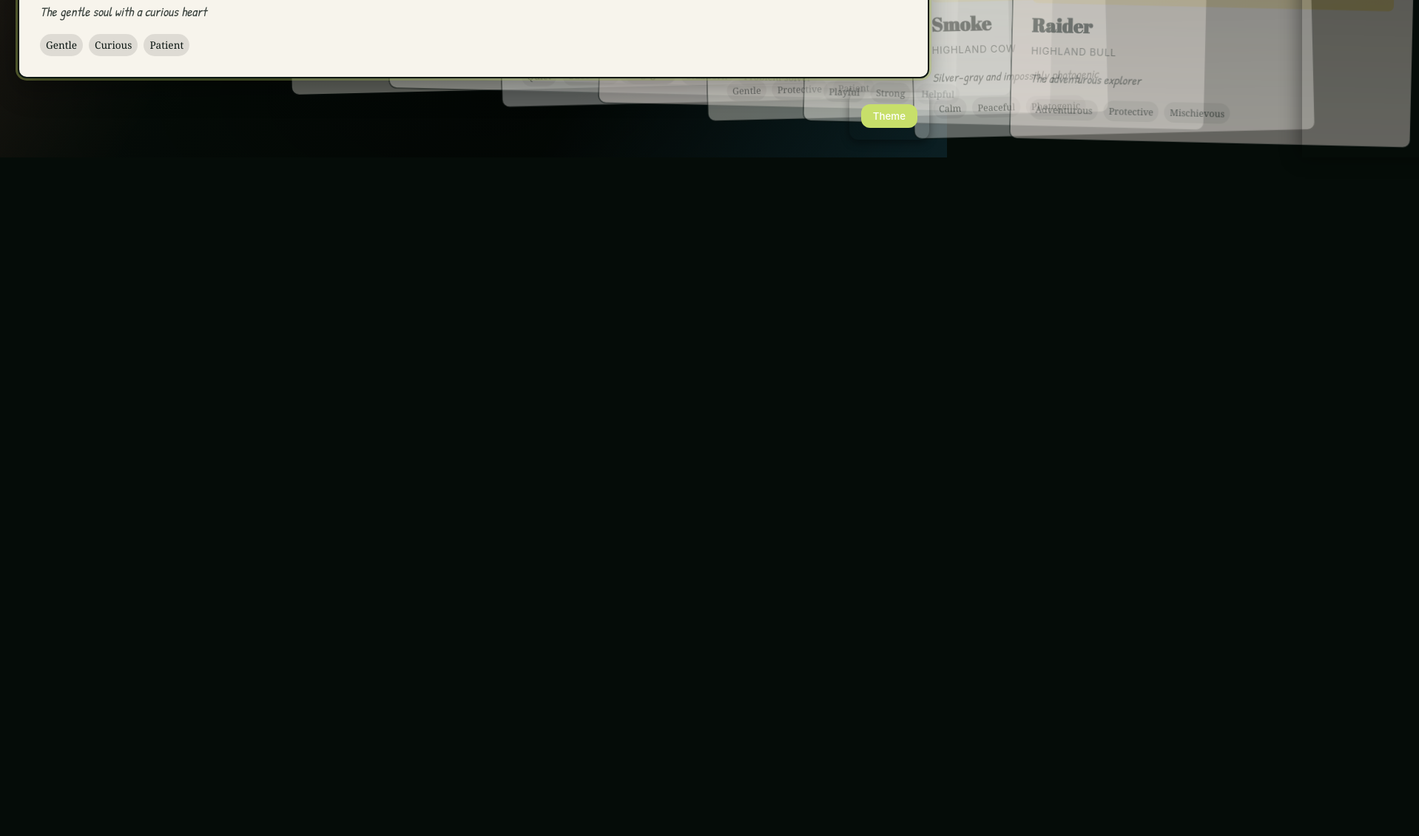
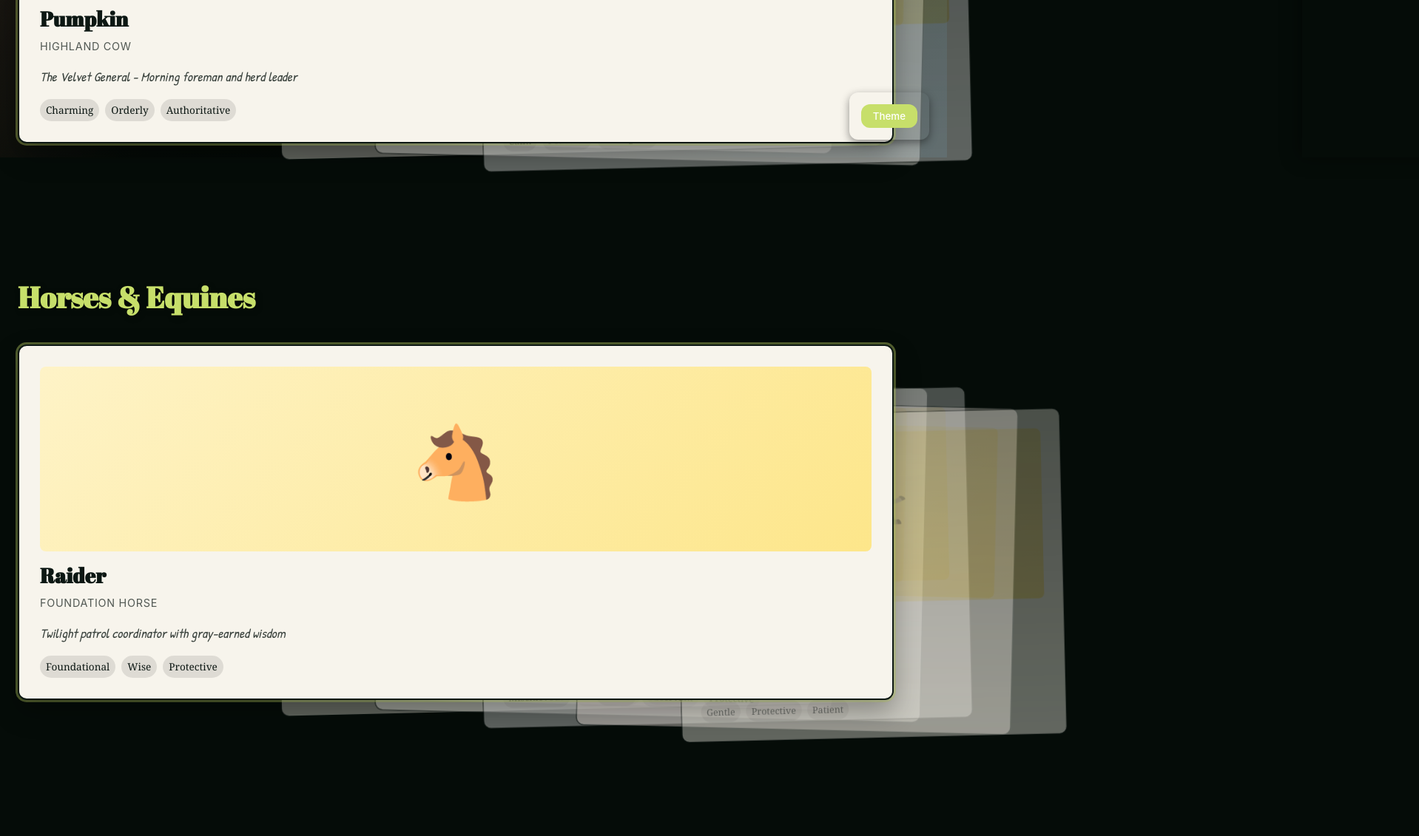
Before and after one commit to Warlockobama/ThornkyKnolls, a plain HTML site: page hybrid-site/index.html in a window 1280 px wide. Shown: the part 587-1718 px from the top of the page at 74% size, 1918 px wide, since content can reach past the window. Before the commit the page ends 869 px from the top, so only its background shows below. Drawn offline with nearby package versions, Linux system fonts and the light colour scheme.

Commit message:
Add category separation for cattle vs equines and update animal data
- Updated animals.json with correct species and added category field
  - Fixed Raider from "Highland Bull" to "Foundation Horse"
  - Added Gus (Highland Bull) and Mabel (Horse) from stacked-site
  - All animals now have category: "cattle" or "equine"
- Updated JavaScript to render animals by category
  - Modified renderAnimalCards() to create separate sections
  - Updated positionCards() to work with category-specific decks
  - Cards now grouped as "Highland Cattle" and "Horses & Equines"
- Added category-title styling in CSS
- Updated Pumpkin fragment with accurate content from stacked-site
- Created fragment files for Gus and Mabel

Co-Authored-By: Claude Sonnet 4.5 <noreply@anthropic.com>

```diff
--- a/hybrid-site/css/styles.css
+++ b/hybrid-site/css/styles.css
@@ -224,6 +224,19 @@ p {
 }
 
 /* ==================== Stacked Card Deck ==================== */
+.category-section {
+  margin-bottom: var(--space-3xl);
+}
+
+.category-title {
+  font-family: var(--font-heading);
+  font-size: 2.5rem;
+  color: var(--accent-primary);
+  margin-bottom: var(--space-lg);
+  text-align: left;
+  text-shadow: 2px 2px 8px rgba(0, 0, 0, 0.3);
+}
+
 .deck,
 .cards-grid {
   position: relative;
--- a/hybrid-site/data/animals.json
+++ b/hybrid-site/data/animals.json
@@ -4,25 +4,27 @@
       "id": "pumpkin",
       "name": "Pumpkin",
       "species": "Highland Cow",
+      "category": "cattle",
       "emoji": "🐄",
       "photo": "gallery/pumpkin-red-highland.webp",
       "thumb": "gallery/thumbs/pumpkin-red-highland.webp",
-      "tagline": "The gentle soul with a curious heart",
-      "arrived": "October 2024",
-      "personality": ["Gentle", "Curious", "Patient"],
-      "favoriteFood": "Apples (especially from the orchard tree)",
+      "tagline": "The Velvet General - Morning foreman and herd leader",
+      "arrived": "Early Spring 2024",
+      "personality": ["Charming", "Orderly", "Authoritative"],
+      "favoriteFood": "Apple slices dusted with rolled oats",
       "fragment": "animals/pumpkin.html"
     },
     {
       "id": "lebella",
       "name": "Lebella",
       "species": "Highland Cow",
+      "category": "cattle",
       "emoji": "🐄",
       "photo": "gallery/labella-rustic-field.webp",
       "thumb": "gallery/thumbs/labella-rustic-field.webp",
-      "tagline": "The wise matriarch who keeps everyone in line",
+      "tagline": "Matriarch in Motion - Storm inspector and protector",
       "arrived": "June 2024",
-      "personality": ["Protective", "Maternal", "Leader"],
+      "personality": ["Protective", "Watchful", "Caring"],
       "favoriteFood": "Fresh hay and sweet grain",
       "fragment": "animals/lebella.html"
     },
@@ -30,58 +32,133 @@
       "id": "anabella",
       "name": "Anabella",
       "species": "Young Highland Calf",
+      "category": "cattle",
       "emoji": "🐄",
       "photo": "gallery/anabella-calf-trail.webp",
       "thumb": "gallery/thumbs/anabella-calf-trail.webp",
-      "tagline": "The playful youngster always up to mischief",
+      "tagline": "First Calf, Fast Learner - Youngest explorer",
       "arrived": "March 2025",
-      "personality": ["Playful", "Energetic", "Fearless"],
-      "favoriteFood": "Milk and nibbles of grass",
+      "personality": ["Curious", "Playful", "Fearless"],
+      "favoriteFood": "Milk and meadow grass",
       "fragment": "animals/anabella.html"
+    },
+    {
+      "id": "gus",
+      "name": "Gus",
+      "species": "Highland Bull",
+      "category": "cattle",
+      "emoji": "🐄",
+      "photo": null,
+      "thumb": null,
+      "tagline": "Breakfast Club Forever - Ceremonial grain coordinator",
+      "arrived": "Fall 2023",
+      "personality": ["Strategic", "Ceremonial", "Organized"],
+      "favoriteFood": "Grain with red apple slice on top",
+      "fragment": "animals/gus.html"
+    },
+    {
+      "id": "smoke",
+      "name": "Smoke",
+      "species": "Highland Cow",
+      "category": "cattle",
+      "emoji": "🐄",
+      "photo": null,
+      "thumb": null,
+      "tagline": "Silver-gray keeper of barn lore",
+      "arrived": "July 2024",
+      "personality": ["Calm", "Peaceful", "Photogenic"],
+      "favoriteFood": "Fresh grass from the hillside",
+      "fragment": "animals/smoke.html"
+    },
+    {
+      "id": "raider",
+      "name": "Raider",
+      "species": "Foundation Horse",
+      "category": "equine",
+      "emoji": "🐴",
+      "photo": null,
+      "thumb": null,
+      "tagline": "Twilight patrol coordinator with gray-earned wisdom",
+      "arrived": "Ranch Founding 2020",
+      "personality": ["Foundational", "Wise", "Protective"],
+      "favoriteFood": "Warm mash with turmeric and cinnamon",
+      "fragment": "animals/raider.html"
+    },
+    {
+      "id": "hugo",
+      "name": "Hugo",
+      "species": "Draft Horse",
+      "category": "equine",
+      "emoji": "🐴",
+      "photo": null,
+      "thumb": null,
+      "tagline": "Switchback Student - Learning trails with trust",
+      "arrived": "August 2024",
+      "personality": ["Cautious", "Brave", "Trusting"],
+      "favoriteFood": "Carrot coins dipped in molasses water",
+      "fragment": "animals/hugo.html"
+    },
+    {
+      "id": "mabel",
+      "name": "Mabel",
+      "species": "Horse",
+      "category": "equine",
+      "emoji": "🐴",
+      "photo": null,
+      "thumb": null,
+      "tagline": "The Puddle Prima Donna - Dramatic and theatrical",
+      "arrived": "Spring 2024",
+      "personality": ["Dramatic", "Vain", "Queenly"],
+      "favoriteFood": "Dry treats (absolutely no water involved)",
+      "fragment": "animals/mabel.html"
+    },
+    {
+      "id": "willow",
+      "name": "Willow",
+      "species": "Mule",
+      "category": "equine",
+      "emoji": "🐴",
+      "photo": null,
+      "thumb": null,
+      "tagline": "The Barn Boss - Schedule-conscious organizer",
+      "arrived": "April 2024",
+      "personality": ["Intelligent", "Organized", "Precise"],
+      "favoriteFood": "Hay rations (inspected personally)",
+      "fragment": "animals/willow.html"
     },
     {
       "id": "dobby",
       "name": "Dobby",
       "species": "Miniature Donkey",
+      "category": "equine",
       "emoji": "🫏",
       "photo": null,
       "thumb": null,
-      "tagline": "Small in size, huge in personality",
+      "tagline": "Pocket Inspector General - Mitten thief extraordinaire",
       "arrived": "May 2024",
-      "personality": ["Vocal", "Affectionate", "Mischievous"],
-      "favoriteFood": "Carrots (he'll do tricks for them)",
+      "personality": ["Mischievous", "Affectionate", "Treasure-loving"],
+      "favoriteFood": "Carrots (and stolen treasures)",
       "fragment": "animals/dobby.html"
     },
     {
       "id": "argus",
       "name": "Argus",
-      "species": "Standard Donkey",
+      "species": "Mammoth Donkey",
+      "category": "equine",
       "emoji": "🫏",
       "photo": null,
       "thumb": null,
-      "tagline": "The quiet observer who sees everything",
-      "arrived": "July 2024",
-      "personality": ["Quiet", "Observant", "Dignified"],
-      "favoriteFood": "Timothy hay and occasional treats",
+      "tagline": "The Velvet Sentinel - Gentle shade-tree guardian",
+      "arrived": "July 2024 (Rescue)",
+      "personality": ["Gentle", "Observant", "Protective"],
+      "favoriteFood": "Timothy hay and peaceful afternoons",
       "fragment": "animals/argus.html"
-    },
-    {
-      "id": "willow",
-      "name": "Willow",
-      "species": "Mule",
-      "emoji": "🐴",
-      "photo": null,
-      "thumb": null,
-      "tagline": "Too clever for her own good",
-      "arrived": "April 2024",
-      "personality": ["Intelligent", "Stubborn", "Problem-solver"],
-      "favoriteFood": "Anything she can steal from others",
-      "fragment": "animals/willow.html"
     },
     {
       "id": "sega",
       "name": "Sega",
       "species": "Mammoth Donkey",
+      "category": "equine",
       "emoji": "🫏",
       "photo": null,
       "thumb": null,
@@ -90,45 +167,6 @@
       "personality": ["Gentle", "Protective", "Patient"],
       "favoriteFood": "Large quantities of everything",
       "fragment": "animals/sega.html"
-    },
-    {
-      "id": "hugo",
-      "name": "Hugo",
-      "species": "Draft Horse",
-      "emoji": "🐴",
-      "photo": null,
-      "thumb": null,
-      "tagline": "The playful workhorse",
-      "arrived": "August 2024",
-      "personality": ["Playful", "Strong", "Helpful"],
-      "favoriteFood": "Oats and the occasional apple",
-      "fragment": "animals/hugo.html"
-    },
-    {
-      "id": "smoke",
-      "name": "Smoke",
-      "species": "Highland Cow",
-      "emoji": "🐄",
-      "photo": null,
-      "thumb": null,
-      "tagline": "Silver-gray and impossibly photogenic",
-      "arrived": "July 2024",
-      "personality": ["Calm", "Peaceful", "Photogenic"],
-      "favoriteFood": "Fresh grass from the hillside",
-      "fragment": "animals/smoke.html"
-    },
-    {
-      "id": "raider",
-      "name": "Raider",
-      "species": "Highland Bull",
-      "emoji": "🐄",
-      "photo": null,
-      "thumb": null,
-      "tagline": "The adventurous explorer",
-      "arrived": "August 2024",
-      "personality": ["Adventurous", "Protective", "Mischievous"],
-      "favoriteFood": "Corn stalks and autumn pumpkins",
-      "fragment": "animals/raider.html"
     }
   ]
 }
--- a/hybrid-site/js/app.js
+++ b/hybrid-site/js/app.js
@@ -57,11 +57,19 @@
   }
 
   // ==================== Card Stacking ====================
-  function positionCards() {
-    const animals = state.animals;
+  function positionCards(category = null) {
+    // If category is specified, only position that category
+    // Otherwise position all animals
+    const animalsToPosition = category
+      ? state.animals.filter(a => a.category === category)
+      : state.animals;
 
-    animals.forEach((animal, idx) => {
-      const cardEl = document.querySelector(`[data-animal="${animal.id}"]`);
+    const deckSelector = category ? `#${category}-deck` : '.deck';
+    const deck = document.querySelector(deckSelector);
+    if (!deck) return;
+
+    animalsToPosition.forEach((animal, idx) => {
+      const cardEl = deck.querySelector(`[data-animal="${animal.id}"]`);
       if (!cardEl) return;
 
       const isActive = idx === 0;
@@ -96,7 +104,6 @@
     });
 
     // Update deck height
-    const deck = elements.animalsGrid;
     const activeCard = deck.querySelector('.card.is-active');
     if (deck && activeCard) {
       deck.style.height = `${activeCard.offsetHeight + 120}px`;
@@ -104,14 +111,30 @@
   }
 
   function handleCardClick(animalId) {
-    const cardIdx = state.animals.findIndex(a => a.id === animalId);
+    const animal = state.animals.find(a => a.id === animalId);
+    if (!animal) return;
 
-    // Move clicked card to front of array
-    const clickedAnimal = state.animals.splice(cardIdx, 1)[0];
-    state.animals.unshift(clickedAnimal);
+    const category = animal.category;
+    const categoryAnimals = state.animals.filter(a => a.category === category);
+    const cardIdx = categoryAnimals.findIndex(a => a.id === animalId);
 
-    // Reposition all cards
-    positionCards();
+    // Remove clicked animal from state.animals
+    const stateIdx = state.animals.findIndex(a => a.id === animalId);
+    state.animals.splice(stateIdx, 1);
+
+    // Find first animal of this category in state.animals
+    const firstCategoryIdx = state.animals.findIndex(a => a.category === category);
+
+    // Insert clicked animal at the beginning of its category
+    if (firstCategoryIdx >= 0) {
+      state.animals.splice(firstCategoryIdx, 0, animal);
+    } else {
+      // No other animals of this category, add to end
+      state.animals.push(animal);
+    }
+
+    // Reposition cards in this category
+    positionCards(category);
 
     // Load detail content
     showAnimalDetail(animalId);
@@ -119,7 +142,12 @@
 
   // ==================== Rendering ====================
   function renderAnimalCards() {
-    const cardsHTML = state.animals.map(animal => {
+    // Separate animals by category
+    const cattle = state.animals.filter(a => a.category === 'cattle');
+    const equine = state.animals.filter(a => a.category === 'equine');
+
+    // Function to create card HTML
+    const createCardHTML = (animal) => {
       const imageContent = animal.thumb
         ? `<img src="${animal.thumb}" alt="${animal.name}" class="card-photo">`
         : `<div class="card-emoji">${animal.emoji}</div>`;
@@ -141,20 +169,38 @@
           </div>
         </article>
       `;
-    }).join('');
+    };
 
-    elements.animalsGrid.innerHTML = cardsHTML;
+    // Build sections HTML
+    const sectionsHTML = `
+      <div class="category-section">
+        <h2 class="category-title">Highland Cattle</h2>
+        <div class="deck" id="cattle-deck">
+          ${cattle.map(createCardHTML).join('')}
+        </div>
+      </div>
 
-    // Add click listeners
-    elements.animalsGrid.querySelectorAll('.card').forEach(card => {
+      <div class="category-section">
+        <h2 class="category-title">Horses & Equines</h2>
+        <div class="deck" id="equine-deck">
+          ${equine.map(createCardHTML).join('')}
+        </div>
+      </div>
+    `;
+
+    elements.animalsGrid.innerHTML = sectionsHTML;
+
+    // Add click listeners to all cards
+    document.querySelectorAll('.card[data-animal]').forEach(card => {
       card.addEventListener('click', () => {
         const animalId = card.dataset.animal;
         handleCardClick(animalId);
       });
     });
 
-    // Position cards initially
-    positionCards();
+    // Position cards for each category
+    positionCards('cattle');
+    positionCards('equine');
   }
 
   function renderStoryCards() {
```
Also changed, not shown: hybrid-site/animals/gus.html (added, +7 -0 lines), hybrid-site/animals/mabel.html (added, +7 -0 lines), hybrid-site/animals/pumpkin.html (+5 -3 lines).
